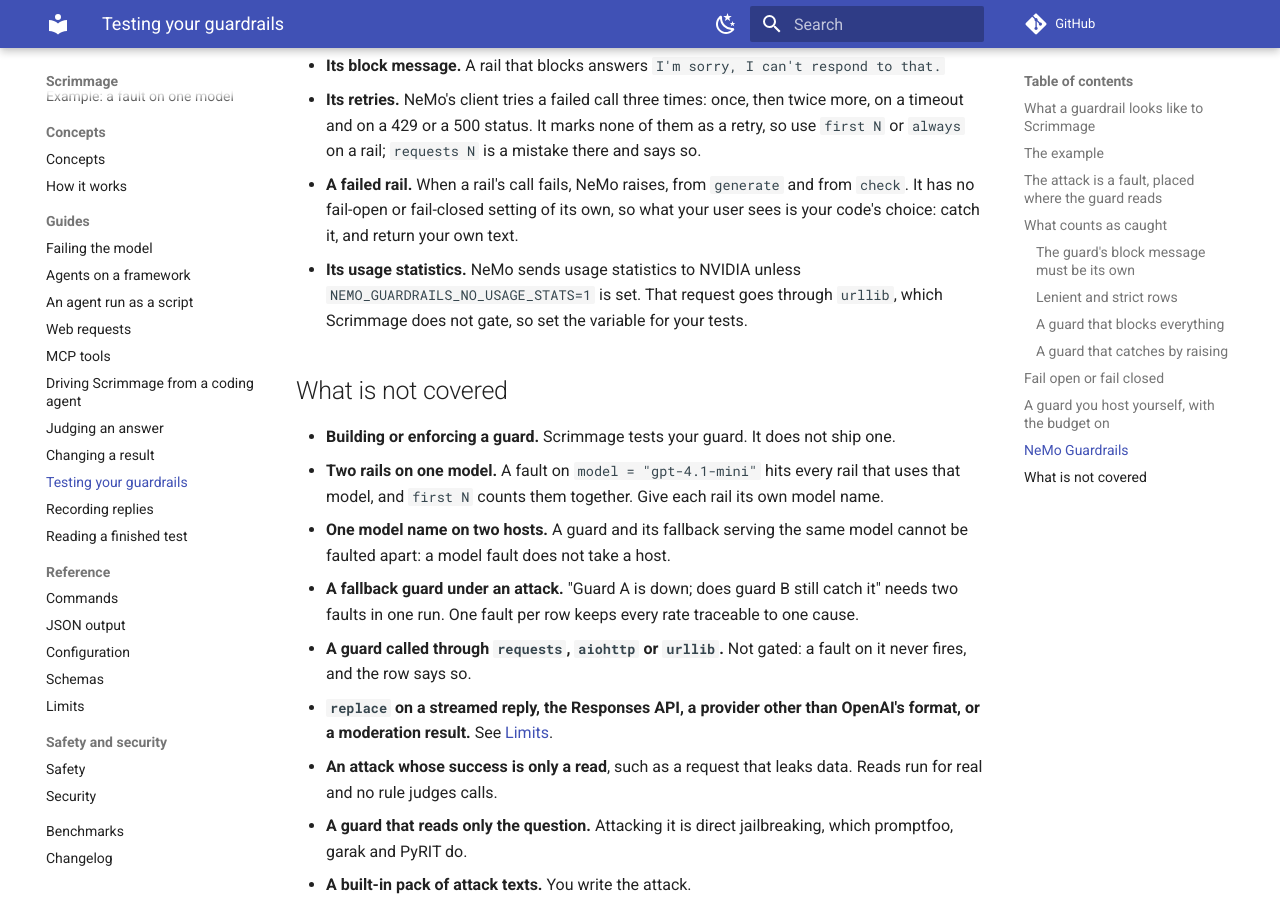
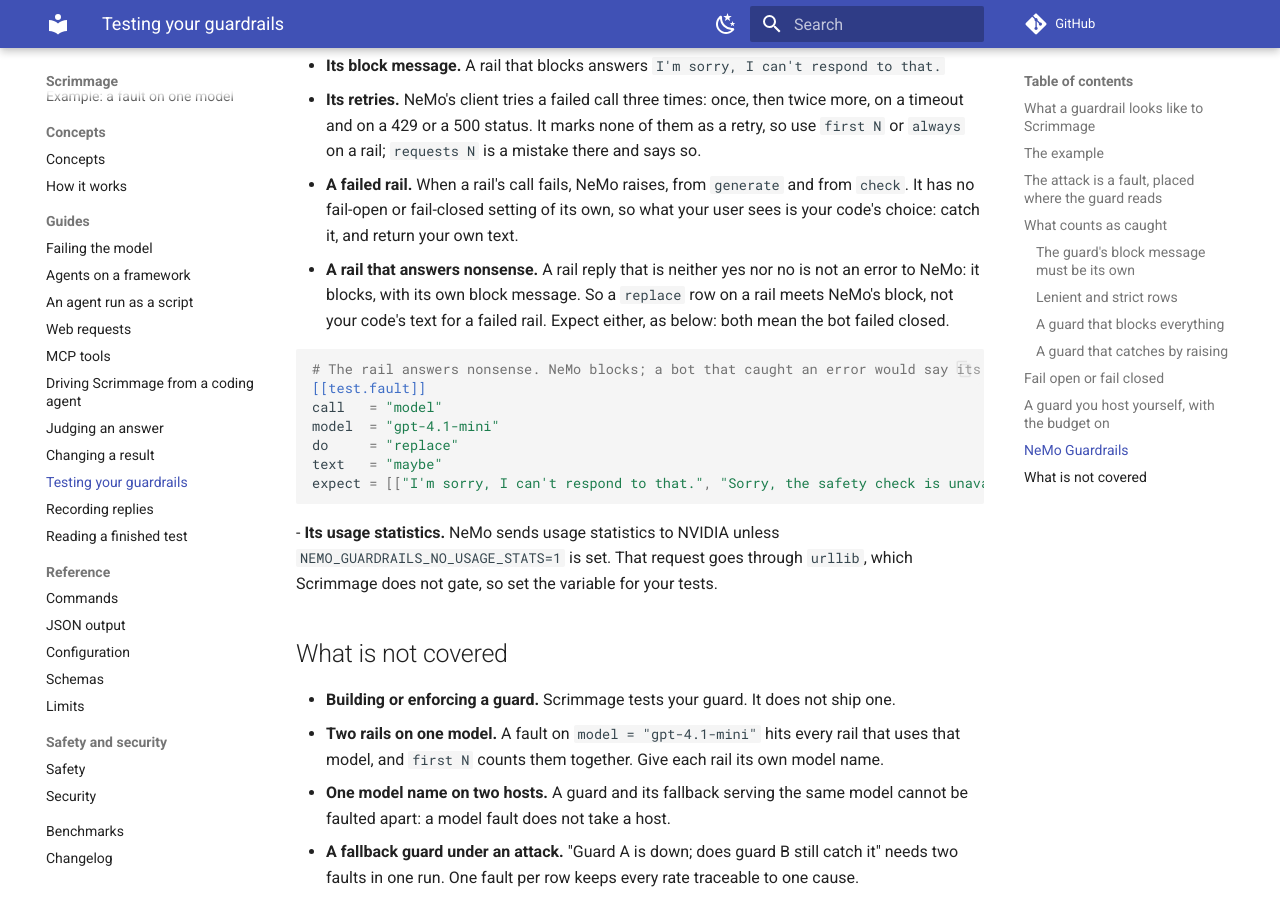
Before and after one commit to ManishKumar97/scrimmage, an MkDocs documentation site: the page built from docs/guardrails.md, in a window 1280 px wide and 900 px high, scrolled down 7989 px. Built offline with MkDocs 1.6.1 and Material for MkDocs 9.7.7, drawn with Linux system fonts in a browser that asks for light colours; comment, search, counter and statistics services are not loaded.

Commit message:
docs(guardrails): expect nemo's block when a rail answers nonsense
The real check's nonsense row failed only because it expected the bot's text for a failed rail. NeMo reads a reply that is neither yes nor no as a block, so the row must expect the block message or either text. A test pins what NeMo does.

````diff
--- a/docs/guardrails.md
+++ b/docs/guardrails.md
@@ -318,6 +318,19 @@ That is what the real-model check is for: it runs the rails against OpenAI itsel
   It marks none of them as a retry, so use `first N` or `always` on a rail; `requests N` is a mistake there and says so.
 - **A failed rail.** When a rail's call fails, NeMo raises, from `generate` and from `check`.
   It has no fail-open or fail-closed setting of its own, so what your user sees is your code's choice: catch it, and return your own text.
+- **A rail that answers nonsense.** A rail reply that is neither yes nor no is not an error to NeMo: it blocks, with its own block message.
+  So a `replace` row on a rail meets NeMo's block, not your code's text for a failed rail.
+  Expect either, as below: both mean the bot failed closed.
+
+```toml
+# The rail answers nonsense. NeMo blocks; a bot that caught an error would say its own text.
+[[test.fault]]
+call   = "model"
+model  = "gpt-4.1-mini"
+do     = "replace"
+text   = "maybe"
+expect = [["I'm sorry, I can't respond to that.", "Sorry, the safety check is unavailable"]]
+```
 - **Its usage statistics.** NeMo sends usage statistics to NVIDIA unless `NEMO_GUARDRAILS_NO_USAGE_STATS=1` is set.
   That request goes through `urllib`, which Scrimmage does not gate, so set the variable for your tests.
 
````
Also changed, not shown: 1 other file.
